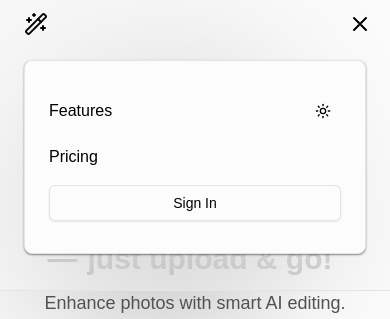
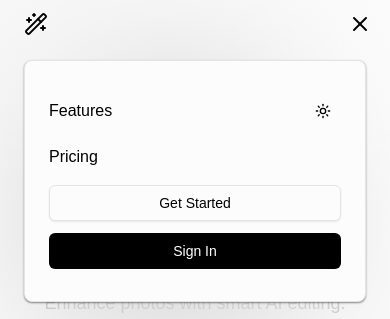
Before and after one commit to csfahad/pixsuite, a Next.js app: page / in a window 390 px wide. Both pictures are taken after a click on the button "Open Menu". Shown: the top 319 px of the page. Built offline with nearby package versions, Linux system fonts and the light colour scheme; no server answers.

Commit message:
fix(nav): fix auth links

```diff
--- a/src/components/navbar/index.tsx
+++ b/src/components/navbar/index.tsx
@@ -1,141 +1,8 @@
 "use client";
 
-// import { signIn, useSession } from "next-auth/react";
-// import { useEffect, useState } from "react";
 import { motion } from "motion/react";
-import { CircleUserRound, Menu, WandSparkles, X } from "lucide-react";
-// import Link from "next/link";
-// import { Button } from "../ui/button";
+import { Menu, WandSparkles, X } from "lucide-react";
 
-
-// export default function Navbar() {
-//     const [isScrolled, setIsScrolled] = useState(false);
-//     const [isMobileMenuOpen, setIsMobileMenuOpen] = useState(false);
-//     const { data: session } = useSession();
-
-//     useEffect(() => {
-//         const handleScroll = () => {
-//             setIsScrolled(window.scrollY > 20);
-//         };
-//         window.addEventListener("scroll", handleScroll);
-//         return () => window.removeEventListener("scroll", handleScroll);
-//     }, []);
-
-//     const scrollToSection = (sectionId: string) => {
-//         const element = document.getElementById(sectionId);
-//         if (element) {
-//             element.scrollIntoView({ behavior: "smooth" });
-//             setIsMobileMenuOpen(false);
-//         }
-//     };
-
-//     const handleSubmit = async () => {
-//         if (session?.user) {
-//             scrollToSection("editor");
-//         } else {
-//             await signIn("google");
-//         }
-//     };
-
-//     return (
-//         <motion.nav
-//             initial={{ y: -100 }}
-//             animate={{ y: 0 }}
-//             className={`fixed top-0 md:top-1 left-0 right-0 z-50 ${isScrolled
-//                 ? "fixed top-0 md:top-2 left-1/2 z-50 -translate-x-1/2 rounded-none md:rounded-lg w-full max-w-6xl glass border border-card! backdrop-blur-glass"
-//                 : "bg-transparent"
-//                 }`}
-//         >
-//             <div className="container mx-auto max-w-6xl px-4 py-4">
-//                 <div className="flex items-center justify-between min-w-0">
-//                     {/* Logo */}
-//                     <motion.div
-//                         className="flex items-center space-x-2 cursor-pointer shrink-0"
-//                         whileHover={{ scale: 1.05 }}
-//                         onClick={() => scrollToSection("hero")}
-//                     >
-//                         <div className="relative">
-//                             <WandSparkles
-//                                 fill="transparent"
-//                                 className="h-6 w-6 md:h-8 md:w-8 text-primary animate-glow-pulse"
-//                             />
-//                             <div className="absolute inset-0 h-8 w-8 text-secondary animate-glow-pulse opacity-50" />
-//                         </div>
-//                         <Link href="/" className="text-2xl font-bold bg-gradient-primary bg-clip-text text-primary">
-//                             PixSuite
-//                         </Link>
-//                     </motion.div>
-
-//                     {/* Navigation */}
-//                     <div className="hidden md:flex items-center space-x-8 shrink-0">
-//                         <button
-//                             onClick={() => scrollToSection("features")}
-//                             className="text-foreground hover:text-primary transition-colors font-medium cursor-pointer"
-//                         >
-//                             Features
-//                         </button>
-//                         <button
-//                             onClick={() => scrollToSection("pricing")}
-//                             className="text-foreground hover:text-primary transition-colors font-medium cursor-pointer"
-//                         >
-//                             Pricing
-//                         </button>
-//                         <Button
-//                             variant="outline"
-//                             className="font-semibold cursor-pointer"
-//                             onClick={handleSubmit}
-//                         >
-//                             {session?.user ? "Launch App" : "Sign In"}
-//                         </Button>
-//                     </div>
-
-//                     {/* Mobile Menu Button */}
-//                     <button
-//                         className="md:hidden text-foreground shrink-0"
-//                         onClick={() => setIsMobileMenuOpen(!isMobileMenuOpen)}
-//                     >
-//                         {isMobileMenuOpen ? (
-//                             <X className="h-6 w-6" />
-//                         ) : (
-//                             <Menu className="h-6 w-6" />
-//                         )}
-//                     </button>
-//                 </div>
-
-//                 <motion.div
-//                     initial={false}
-//                     animate={{
-//                         height: isMobileMenuOpen ? "auto" : 0,
-//                         opacity: isMobileMenuOpen ? 1 : 0,
-//                     }}
-//                     className="md:hidden overflow-hidden inset-0 bg-linear-to-br from-background via-background to-background opacity-50 p-3 mt-3 rounded-lg"
-//                 >
-//                     <div className="py-4 space-y-4">
-//                         <button
-//                             onClick={() => scrollToSection("features")}
-//                             className="block w-full text-left text-foreground hover:text-primary transition-colors font-medium"
-//                         >
-//                             Features
-//                         </button>
-//                         <button
-//                             onClick={() => scrollToSection("pricing")}
-//                             className="block w-full text-left text-foreground hover:text-primary transition-colors font-medium"
-//                         >
-//                             Pricing
-//                         </button>
-//                         <Button
-//                             variant="outline"
-//                             className="w-full"
-//                             onClick={handleSubmit}
-//                         >
-//                             {session?.user ? "Launch App" : "Sign In"}
-//                         </Button>
-//                     </div>
-//                 </motion.div>
-//             </div>
-//         </motion.nav>
-//     );
-// }
 
 import { useEffect, useState } from "react";
 import { useScroll } from 'motion/react'
@@ -171,11 +38,7 @@ export default function Navbar() {
     };
 
     const handleSubmit = async () => {
-        if (session?.user) {
-            router.push("/editor");
-        } else {
-            await signIn("google");
-        }
+        router.push("/editor");
     };
 
     return (
@@ -260,8 +123,17 @@ export default function Navbar() {
                                         className="w-full"
                                         onClick={handleSubmit}
                                     >
-                                        {session?.user ? "Launch App" : "Sign In"}
+                                        {session?.user ? "Launch App" : "Get Started"}
                                     </Button>
+                                    {!session?.user && (
+                                        <Button
+                                            variant="default"
+                                            className="w-full"
+                                            onClick={() => signIn("google")}
+                                        >
+                                            Sign In
+                                        </Button>
+                                    )}
                                 </div>
                             </div>
                         </motion.div>
@@ -287,7 +159,7 @@ export default function Navbar() {
                                     <Button
                                         variant="default"
                                         className="cursor-pointer px-4 shrink-0"
-                                        onClick={handleSubmit}
+                                        onClick={() => signIn("google")}
                                     >
                                         Sign In
                                     </Button>
```
